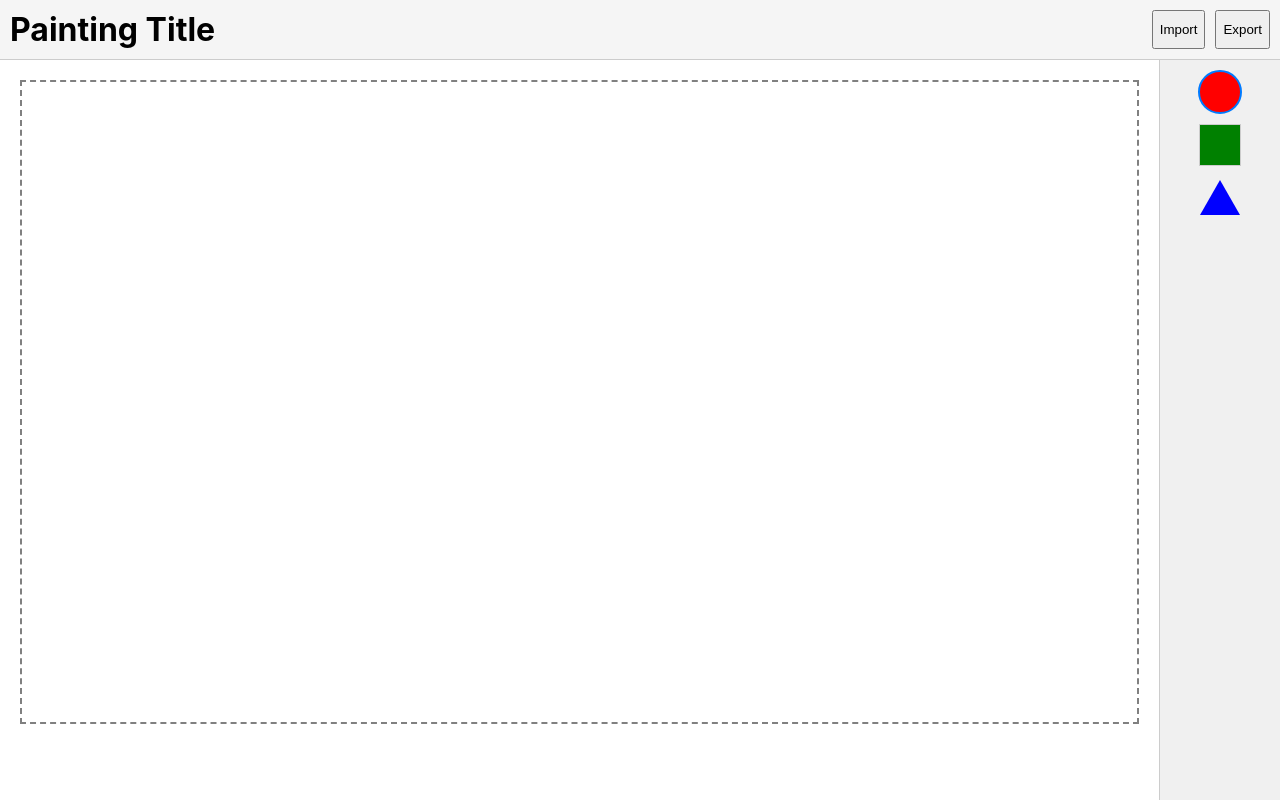
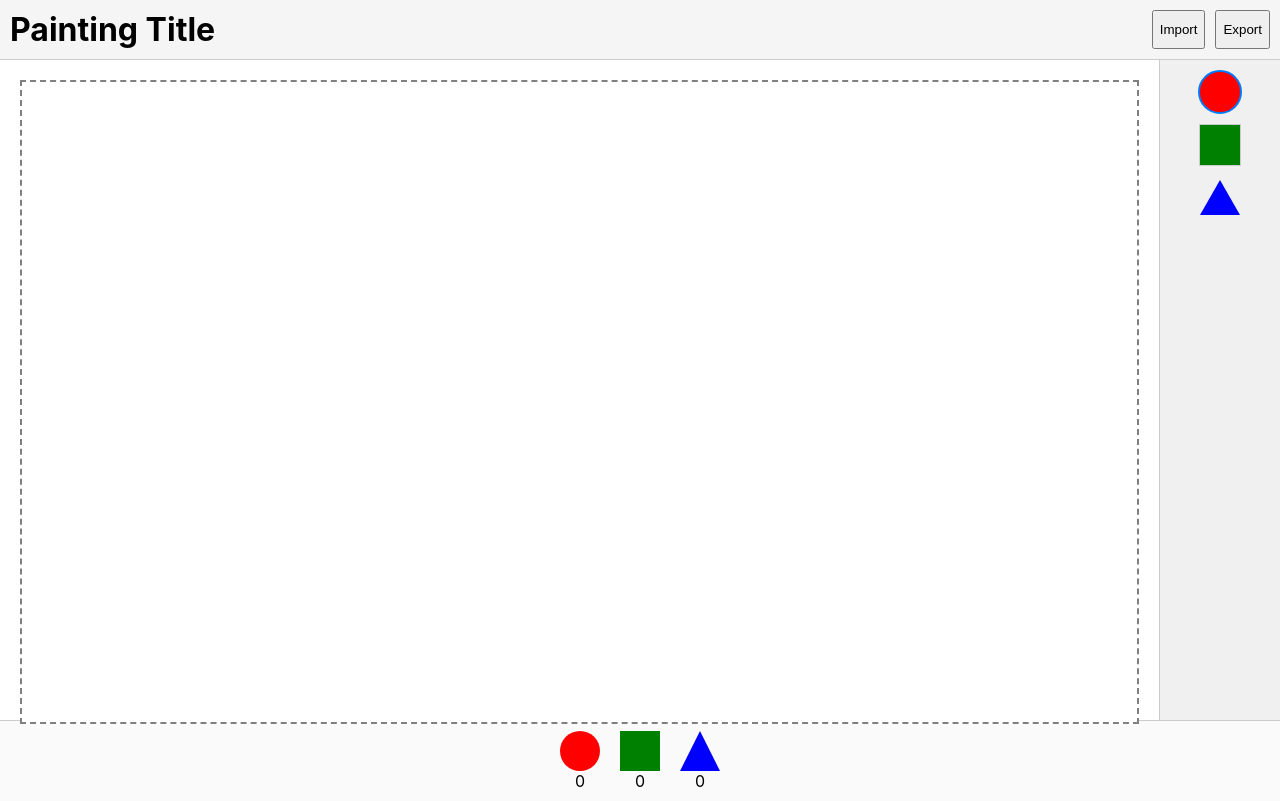
Before and after one commit to avacyrus10/paint-app, a React (Create React App) app: page / in a window 1280 px wide. Built offline with nearby package versions, Linux system fonts and the light colour scheme.

Commit message:
add the functionality to count the number of shapes

```diff
--- a/src/App.tsx
+++ b/src/App.tsx
@@ -2,6 +2,7 @@ import React, { useState } from 'react';
 import Header from './components/Header';
 import Sidebar from './components/Sidebar';
 import Canvas, { Shape } from './components/Canvas';
+import ShapeStatsBar from './components/ShapeStatsBar';
 
 const App: React.FC = () => {
   const [selectedTool, setSelectedTool] = useState<'circle' | 'square' | 'triangle'>('circle');
@@ -22,6 +23,7 @@ const App: React.FC = () => {
         />
         <Sidebar selectedTool={selectedTool} onSelectTool={setSelectedTool} />
       </div>
+      <ShapeStatsBar shapes={shapes} />
     </div>
   );
 };
@@ -29,7 +31,7 @@ const App: React.FC = () => {
 const styles = {
   main: {
     display: 'flex',
-    height: 'calc(100vh - 60px)'
+    height: 'calc(100vh - 140px)'
   }
 };
 
--- /dev/null
+++ b/src/components/ShapeStatsBar.tsx
@@ -0,0 +1,92 @@
+import React from 'react';
+import { Shape, ToolType } from './Canvas';
+
+interface ShapeStatsBarProps {
+  shapes: Shape[];
+}
+
+const ShapeStatsBar: React.FC<ShapeStatsBarProps> = ({ shapes }) => {
+  const countByType = (type: ToolType) => {
+    return shapes.filter(shape => shape.type === type).length;
+  };
+
+  const size = 40;
+
+  const renderIcon = (tool: ToolType) => {
+    const count = countByType(tool);
+
+    const wrapperStyle: React.CSSProperties = {
+      display: 'flex',
+      flexDirection: 'column',
+      alignItems: 'center',
+      margin: '0 10px'
+    };
+
+    const shapeStyle: React.CSSProperties = {
+      width: size,
+      height: size
+    };
+
+    let shapeElement: React.ReactElement | null = null;
+
+
+    if (tool === 'circle') {
+      shapeElement = (
+        <div
+          style={{
+            ...shapeStyle,
+            borderRadius: '50%',
+            backgroundColor: 'red'
+          }}
+        />
+      );
+    } else if (tool === 'square') {
+      shapeElement = (
+        <div
+          style={{
+            ...shapeStyle,
+            backgroundColor: 'green'
+          }}
+        />
+      );
+    } else if (tool === 'triangle') {
+      shapeElement = (
+        <div
+          style={{
+            width: 0,
+            height: 0,
+            borderLeft: `${size / 2}px solid transparent`,
+            borderRight: `${size / 2}px solid transparent`,
+            borderBottom: `${size}px solid blue`
+          }}
+        />
+      );
+    }
+
+    return (
+      <div key={tool} style={wrapperStyle}>
+        {shapeElement}
+        <span>{count}</span>
+      </div>
+    );
+  };
+
+  return (
+    <div style={styles.bar}>
+      {(['circle', 'square', 'triangle'] as ToolType[]).map(renderIcon)}
+    </div>
+  );
+};
+
+const styles = {
+  bar: {
+    display: 'flex',
+    justifyContent: 'center',
+    alignItems: 'center',
+    height: '80px',
+    borderTop: '1px solid #ccc',
+    backgroundColor: '#fafafa'
+  }
+};
+
+export default ShapeStatsBar;
```
